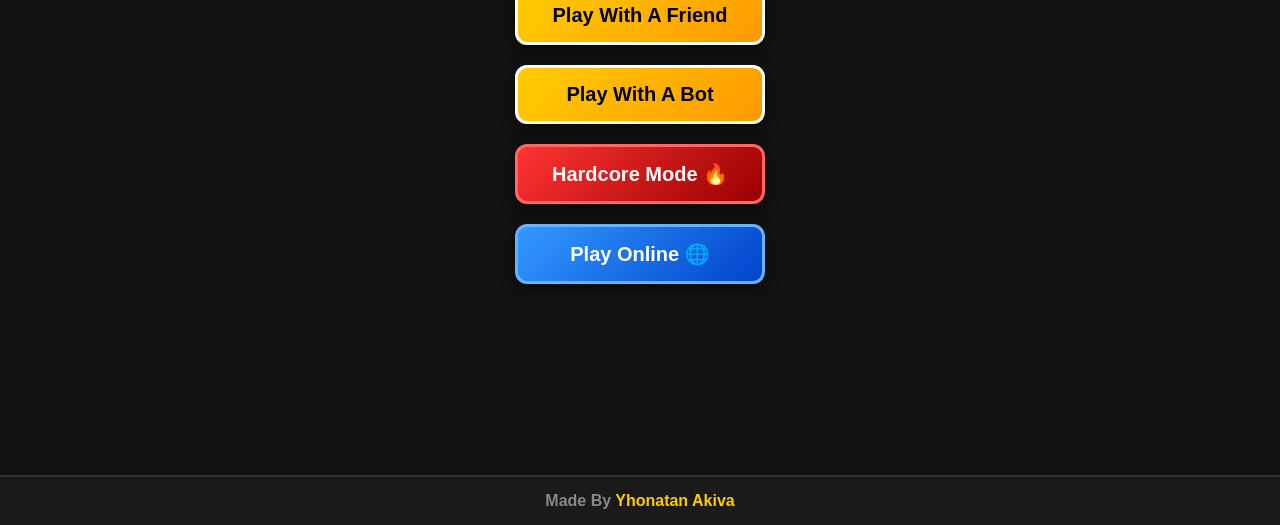
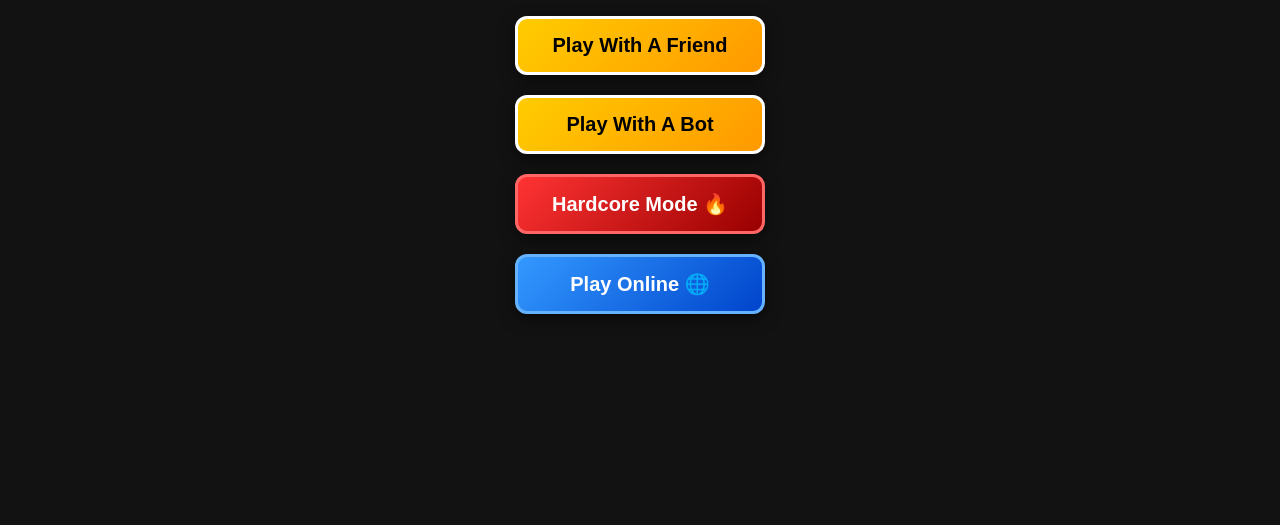
Before and after one commit to Hunt113/My-Tic-Tac-Toe, a website: page index.html in a window 1280 px wide. Shown: the part 275-800 px from the top of the page. Drawn offline with nearby package versions, Linux system fonts and the light colour scheme; no server answers.

Commit message:
Update index.html

```diff
--- a/index.html
+++ b/index.html
@@ -29,7 +29,7 @@
             flex-direction: column;
             align-items: center;
             justify-content: center;
-            height: calc(100vh - 60px);
+            height: 100vh;
         }
 
         .menu-btn {
@@ -84,7 +84,6 @@
         #game-screen {
             position: relative;
             padding-top: 60px;
-            padding-bottom: 80px;
         }
 
         /* Scoreboard Styling */
@@ -150,13 +149,6 @@
         /* Board layout */
         .board { display: grid; grid-template-columns: repeat(3, 100px); grid-gap: 10px; justify-content: center; margin-top: 20px; }
         .cell { width: 100px; height: 100px; background-color: #333; border-radius: 8px; font-size: 40px; font-weight: bold; display: flex; align-items: center; justify-content: center; cursor: pointer; }
-
-        /* Branding Footer */
-        .app-footer {
-            position: fixed; bottom: 0; left: 0; width: 100%; padding: 15px 0;
-            background-color: #1a1a1a; border-top: 2px solid #333; font-size: 16px; font-weight: bold; color: #888; z-index: 500;
-        }
-        .app-footer span { color: #ffcc00; }
     </style>
 </head>
 <body>
@@ -229,10 +221,6 @@
                 <button class="modal-btn btn-no" id="cancel-exit-btn">No</button>
             </div>
         </div>
-    </div>
-
-    <div class="app-footer">
-        Made By <span>Yhonatan Akiva</span>
     </div>
 
     <script>
@@ -378,15 +366,12 @@
             updateTurnStatusDisplay();
         });
 
-        // INSTANT DISCONNECT ACTIONS: Alerts player and cuts directly back to menu
+        // INSTANT DISCONNECT ACTIONS
         socket.on('opponentDisconnected', () => {
             alert("Your Opponent Left The Game!");
-
-            // Switch view hierarchies instantly
             gameScreen.classList.add('hidden');
             onlineMenuScreen.classList.add('hidden');
             menuScreen.classList.remove('hidden');
-
             resetEntireSystem();
         });
 
```
